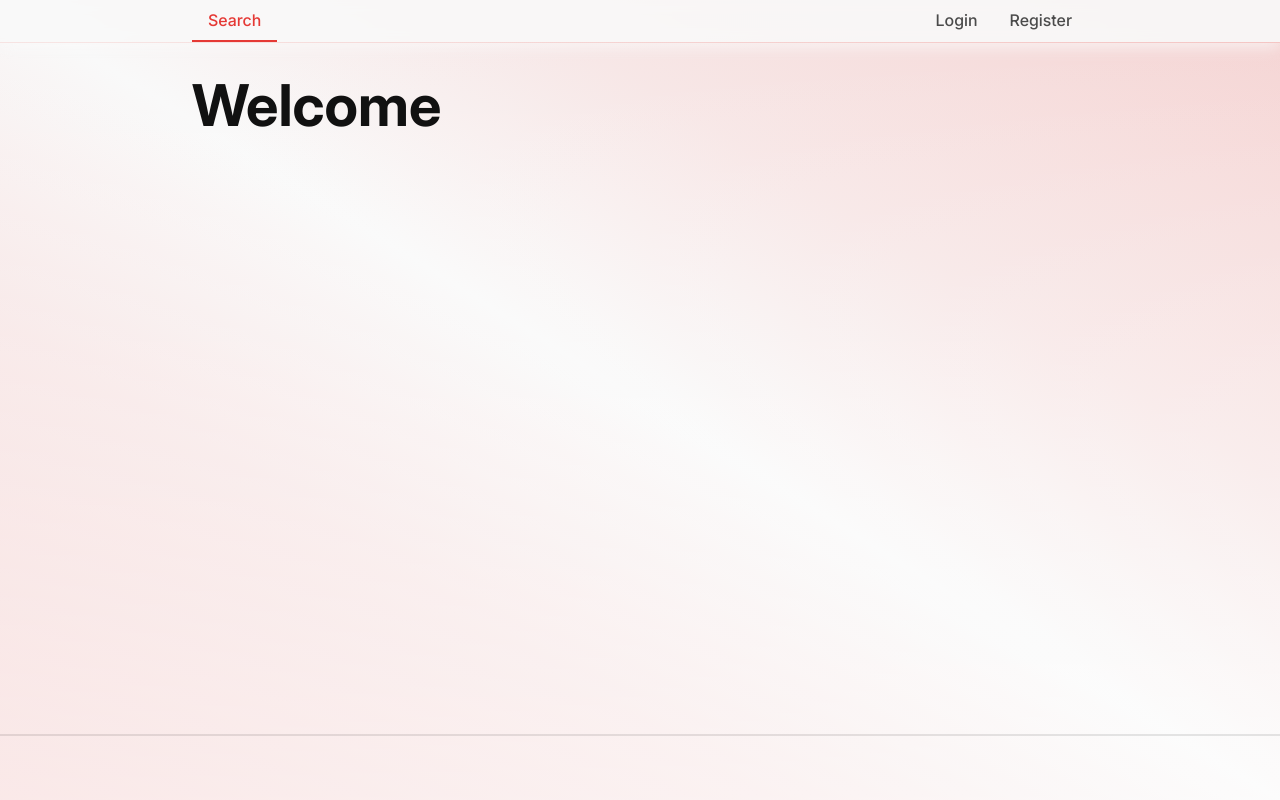
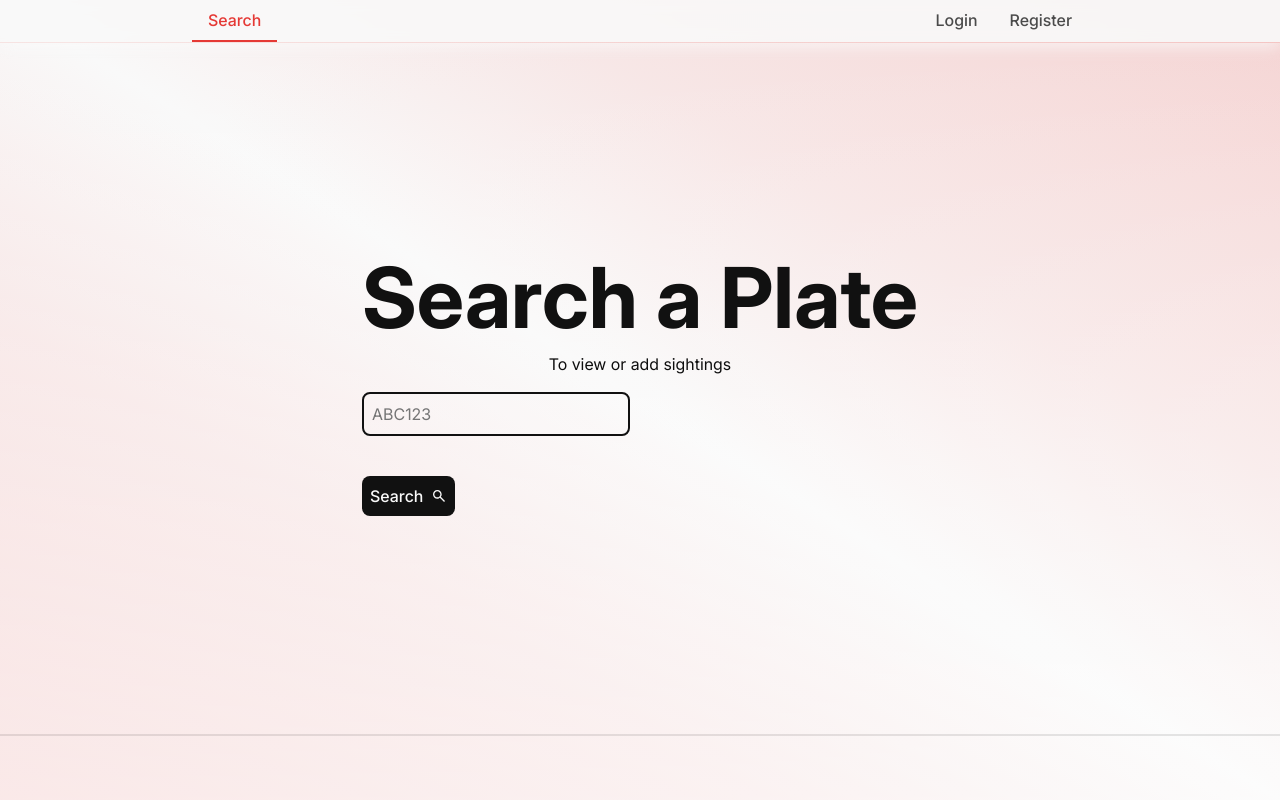
Before and after one commit to LucLor06/platedex, a Django app: page / in a window 1280 px wide. Run offline with Django 5.2, Linux system fonts and the light colour scheme; style sheets or scripts are compiled from the project's sources; some libraries are stand-ins or nearby versions.

Commit message:
feat(templates): Add search function to home template

```diff
--- a/main/templates/home.html
+++ b/main/templates/home.html
@@ -5,7 +5,39 @@ Platedex | Search
 {% endblock title %}
 
 {% block content %}
-<header>
-    <h1>Welcome</h1>
+<header class="home-search single-container__wrapper">
+    <div>
+        <h1 class="text--center text--xxl">Search a Plate</h1>
+        <p class="text--center">To view or add sightings</p>
+        <form method="get" _="
+        init
+            set global plateValid to false
+        end">
+            <input type="text" name="number" placeholder="ABC123" minlength="2" maxlength="7" _="
+            on input
+                set length to the length of my value
+                if length is less than @minlength or length is greater than @maxlength
+                    set global plateValid to false
+                else
+                    set global plateValid to true
+                end
+                if length is equal to @maxlength
+                    me.blur()
+                end
+                trigger validationchanged on the next <button[type='submit']/>
+            end">
+            <button type="submit" disabled _="
+            on validationchanged
+                if plateValid
+                    remove @disabled from me
+                else
+                    add @disabled to me
+                end
+            end">
+                <span>Search</span>
+                <svg xmlns="http://www.w3.org/2000/svg" viewBox="0 -960 960 960"><path d="M784-120 532-372q-30 24-69 38t-83 14q-109 0-184.5-75.5T120-580q0-109 75.5-184.5T380-840q109 0 184.5 75.5T640-580q0 44-14 83t-38 69l252 252-56 56ZM380-400q75 0 127.5-52.5T560-580q0-75-52.5-127.5T380-760q-75 0-127.5 52.5T200-580q0 75 52.5 127.5T380-400Z"/></svg>
+            </button>
+        </form>
+    </div>
 </header>
 {% endblock content %}
```
